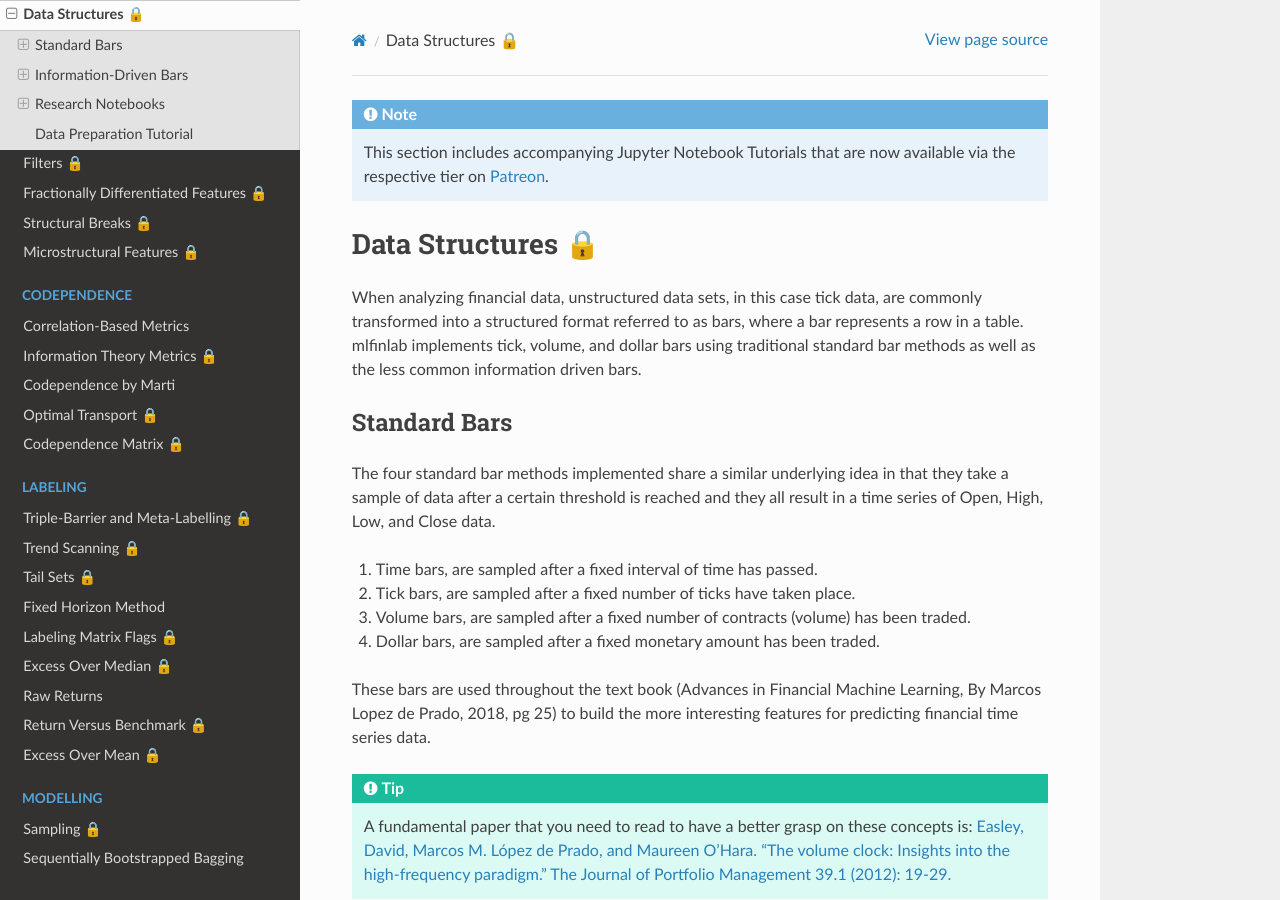
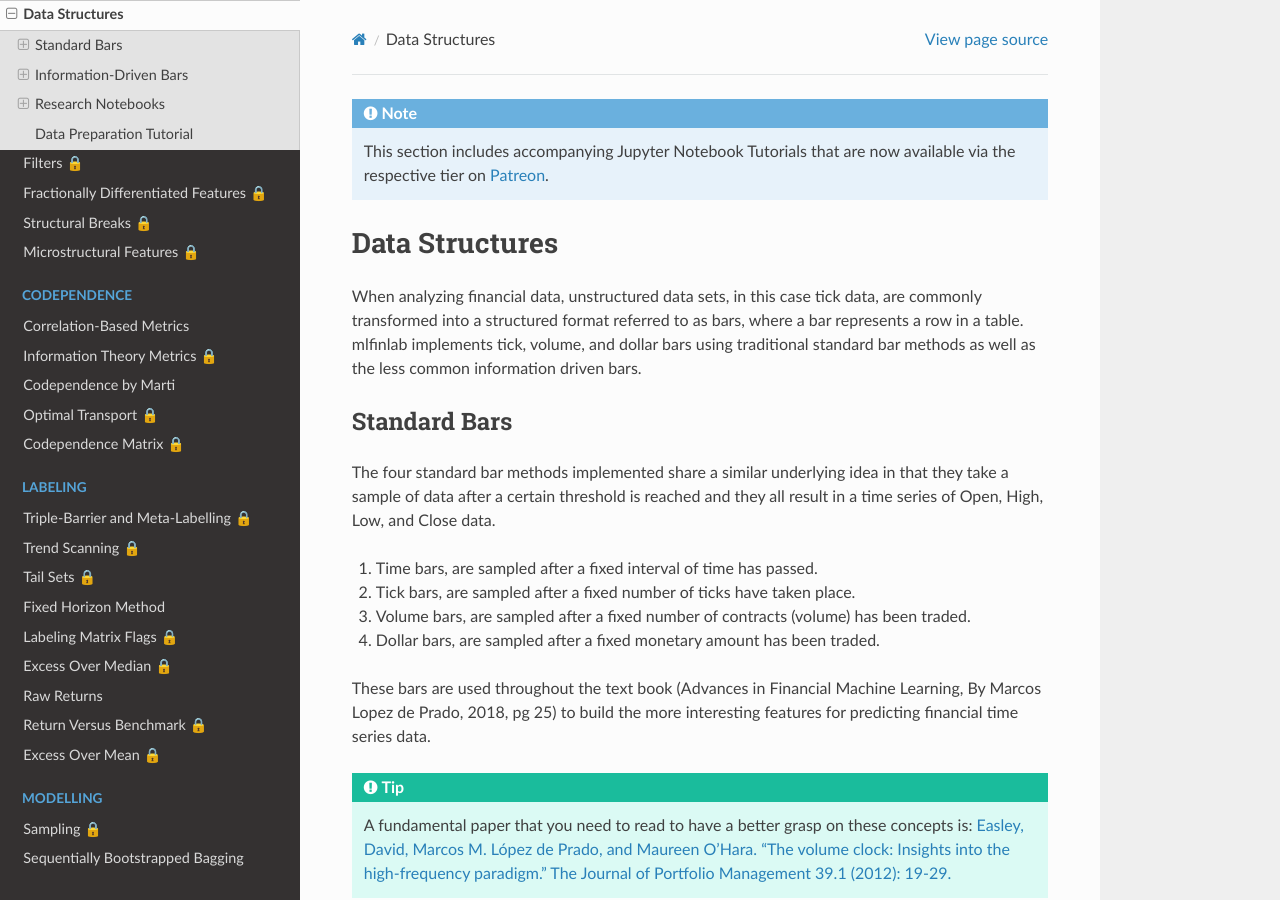
Before and after one commit to hudson-and-thames/mlfinlab, a Sphinx documentation site: the page built from docs/source/implementations/data_structures.rst, in a window 1280 px wide and 900 px high. Built offline with Sphinx 7.4.7 and the Read the Docs theme 2.0.0, drawn with Linux system fonts in a browser that asks for light colours; pages that are not in the unit, such as notebooks, are missing from menus.

```diff
--- a/docs/source/implementations/data_structures.rst
+++ b/docs/source/implementations/data_structures.rst
@@ -4,9 +4,9 @@
     This section includes accompanying Jupyter Notebook Tutorials that are now available via the respective tier on
     `Patreon <https://www.patreon.com/HudsonThames>`_.
 
-==================
-Data Structures 🔒
-==================
+===============
+Data Structures
+===============
 
 When analyzing financial data, unstructured data sets, in this case tick data, are commonly transformed into a structured
 format referred to as bars, where a bar represents a row in a table. mlfinlab implements tick, volume, and dollar bars
```
